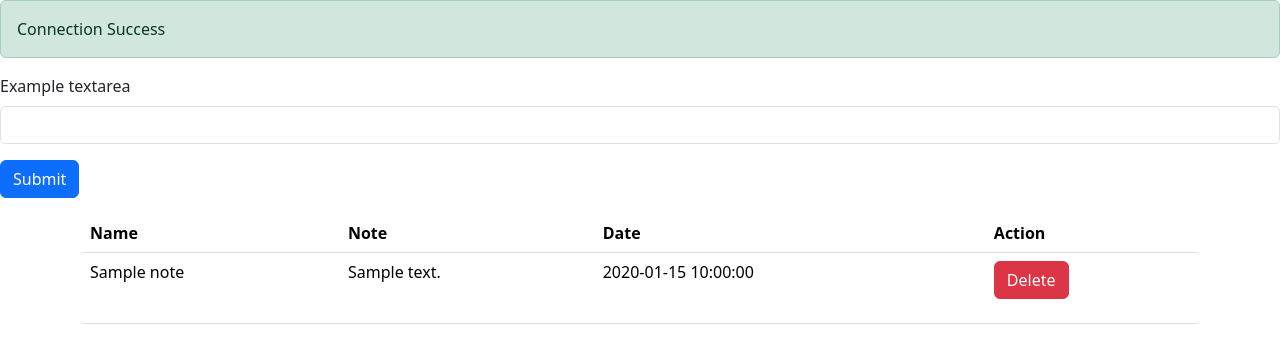
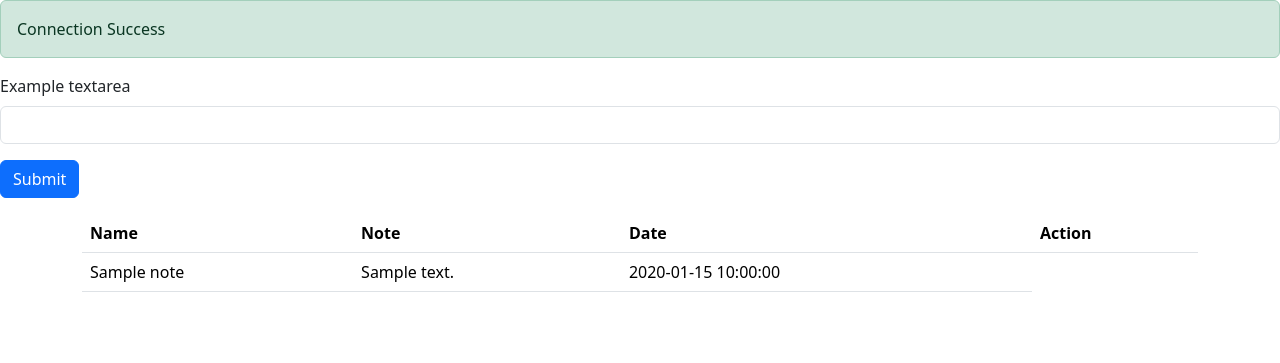
Before and after one commit to Shymxll/Login-App, a PHP site: page /note.php in a window 1280 px wide. Shown: the top 363 px of the page. Run offline with PHP 8.4, Linux system fonts and the light colour scheme; the visitor is signed in with stand-in values (Sample User, id 1); tables that the repository leaves empty or names only in its code hold one stand-in row (values such as "Sample post").

Commit message:
button is hidden when user is different note's

```diff
--- a/note.php
+++ b/note.php
@@ -92,13 +92,16 @@ if(isset($_POST["noteAdd"])){
                               echo "<td>".$note."</td>";
                               echo "<td>".$createdDate."</td>";
                               //delete form and button for delete note
-                              echo "<td><form method = 'POST' action=''>
-                              <input type='hidden' name='id' value='".$id."'>
+                              if($userId == base64_decode($_SESSION['id'])){
+                                echo "<td><form method = 'POST' action=''>
+                                <input type='hidden' name='id' value='".$id."'>
 
-                              <button type='submit' name='deleteNote' class='btn btn-danger'>Delete</button>
-                              </form></td>";
+                                <button type='submit' name='deleteNote' class='btn btn-danger btn-sm'>Delete</button>
+                                </form></td>";
+                               }
 
                               echo "</tr>";
+
 
                           }
                         }
```
